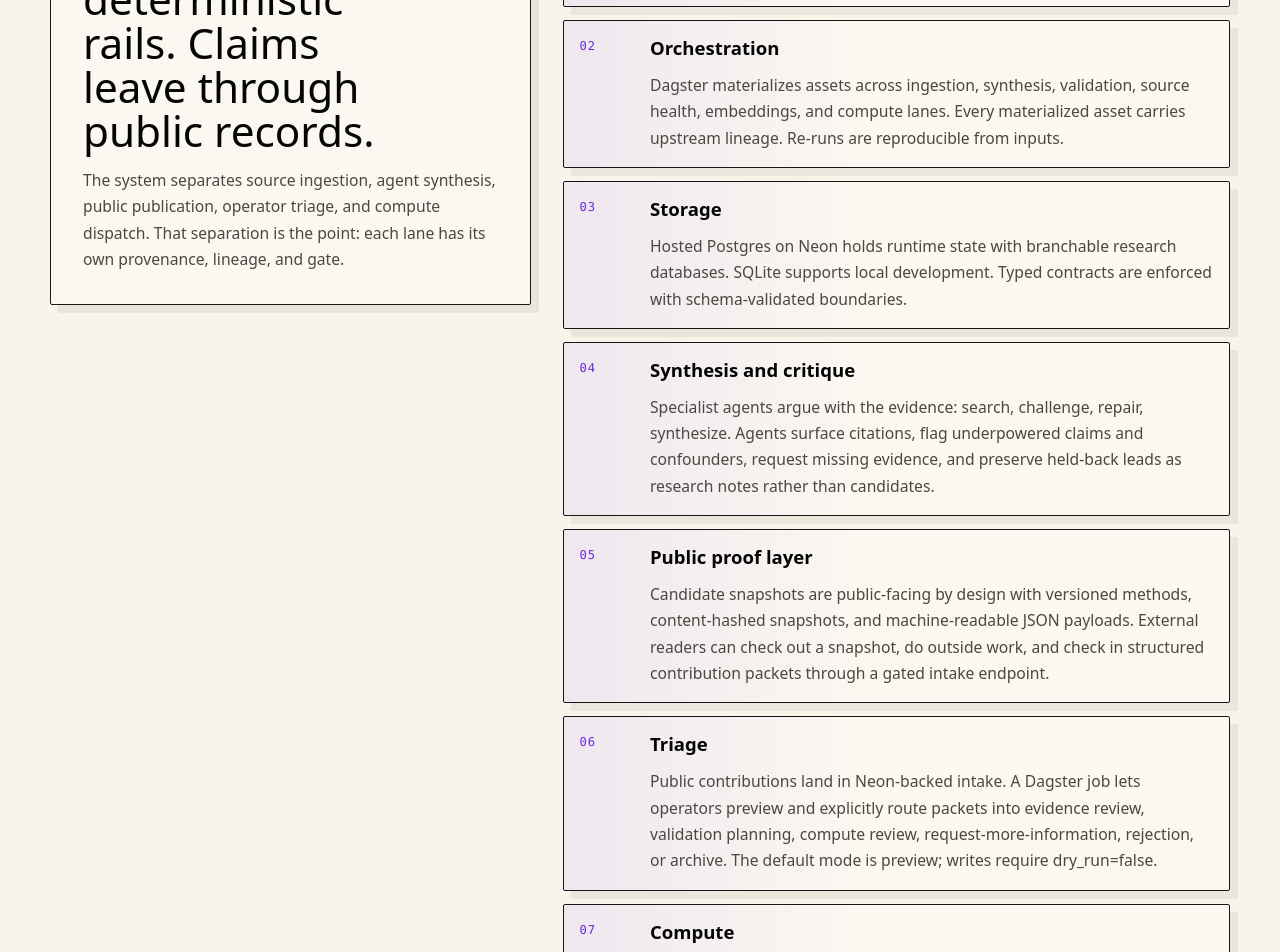
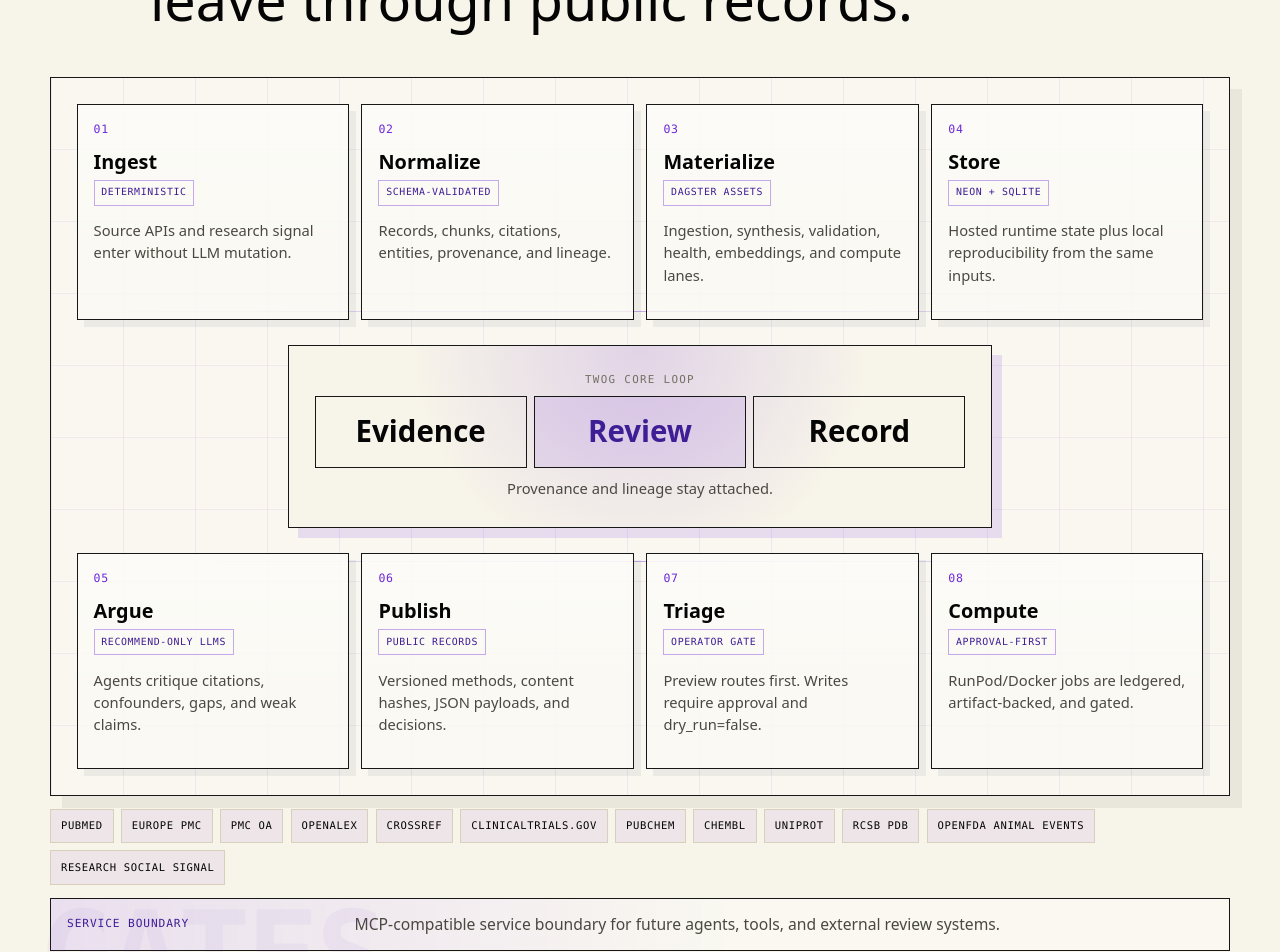
Before and after one commit to chasepenelli/twog, a Next.js app in the folder twog/: page /architecture in a window 1280 px wide. Shown: the part 800-1752 px from the top of the page. Built offline with nearby package versions, Linux system fonts and the light colour scheme.

Commit message:
Make architecture page visual

```diff
--- a/twog/app/architecture/page.tsx
+++ b/twog/app/architecture/page.tsx
@@ -1,52 +1,67 @@
-const architectureSections = [
+const architectureNodes = [
   {
     step: '01',
-    label: 'Ingestion',
-    detail:
-      'Structured harvesters pull PubChem, ChEMBL, UniProt, RCSB PDB, OpenFDA animal adverse events, PubMed, Europe PMC, PMC OA, OpenAlex, Crossref, ClinicalTrials.gov, and monitored research social signal. Sources are pulled idempotently, normalized into typed research records, and chunked deterministically. LLMs are not in the ingestion path.',
+    label: 'Ingest',
+    mode: 'deterministic',
+    detail: 'Source APIs and research signal enter without LLM mutation.',
   },
   {
     step: '02',
-    label: 'Orchestration',
-    detail:
-      'Dagster materializes assets across ingestion, synthesis, validation, source health, embeddings, and compute lanes. Every materialized asset carries upstream lineage. Re-runs are reproducible from inputs.',
+    label: 'Normalize',
+    mode: 'schema-validated',
+    detail: 'Records, chunks, citations, entities, provenance, and lineage.',
   },
   {
     step: '03',
-    label: 'Storage',
-    detail:
-      'Hosted Postgres on Neon holds runtime state with branchable research databases. SQLite supports local development. Typed contracts are enforced with schema-validated boundaries.',
+    label: 'Materialize',
+    mode: 'Dagster assets',
+    detail: 'Ingestion, synthesis, validation, health, embeddings, and compute lanes.',
   },
   {
     step: '04',
-    label: 'Synthesis and critique',
-    detail:
-      'Specialist agents argue with the evidence: search, challenge, repair, synthesize. Agents surface citations, flag underpowered claims and confounders, request missing evidence, and preserve held-back leads as research notes rather than candidates.',
+    label: 'Store',
+    mode: 'Neon + SQLite',
+    detail: 'Hosted runtime state plus local reproducibility from the same inputs.',
   },
   {
     step: '05',
-    label: 'Public proof layer',
-    detail:
-      'Candidate snapshots are public-facing by design with versioned methods, content-hashed snapshots, and machine-readable JSON payloads. External readers can check out a snapshot, do outside work, and check in structured contribution packets through a gated intake endpoint.',
+    label: 'Argue',
+    mode: 'recommend-only LLMs',
+    detail: 'Agents critique citations, confounders, gaps, and weak claims.',
   },
   {
     step: '06',
-    label: 'Triage',
-    detail:
-      'Public contributions land in Neon-backed intake. A Dagster job lets operators preview and explicitly route packets into evidence review, validation planning, compute review, request-more-information, rejection, or archive. The default mode is preview; writes require dry_run=false.',
+    label: 'Publish',
+    mode: 'public records',
+    detail: 'Versioned methods, content hashes, JSON payloads, and decisions.',
   },
   {
     step: '07',
-    label: 'Compute',
-    detail:
-      'RunPod-backed Docker workers run computational tasks, including MD smoke tests, behind approval-first gating. Compute jobs are ledgered with artifact persistence. GPU work is not initiated by public contribution.',
+    label: 'Triage',
+    mode: 'operator gate',
+    detail: 'Preview routes first. Writes require approval and dry_run=false.',
   },
   {
     step: '08',
-    label: 'Service boundary',
-    detail:
-      'An MCP-compatible service surface is planned for future agent and tool consumption. TWOG is designed to be readable by other AI systems, not just human readers.',
+    label: 'Compute',
+    mode: 'approval-first',
+    detail: 'RunPod/Docker jobs are ledgered, artifact-backed, and gated.',
   },
+] as const;
+
+const sourceTags = [
+  'PubMed',
+  'Europe PMC',
+  'PMC OA',
+  'OpenAlex',
+  'Crossref',
+  'ClinicalTrials.gov',
+  'PubChem',
+  'ChEMBL',
+  'UniProt',
+  'RCSB PDB',
+  'OpenFDA animal events',
+  'research social signal',
 ] as const;
 
 const boundaries = [
@@ -74,6 +89,22 @@ const stack = [
   'MCP service boundary',
 ] as const;
 
+const serviceBoundary =
+  'MCP-compatible service boundary for future agents, tools, and external review systems.';
+
+function ArchitectureNode({ node }: { node: (typeof architectureNodes)[number] }) {
+  return (
+    <article className="architecture-node">
+      <code>{node.step}</code>
+      <div>
+        <h3>{node.label}</h3>
+        <span>{node.mode}</span>
+      </div>
+      <p>{node.detail}</p>
+    </article>
+  );
+}
+
 export const metadata = {
   title: 'Architecture — TWOG',
   description:
@@ -88,8 +119,8 @@ export default function ArchitecturePage() {
           <p className="section-kicker">System architecture</p>
           <h1>Architecture</h1>
           <p>
-            TWOG runs as a Dagster asset graph over typed research contracts, with
-            deterministic ingestion, versioned methods, and operator-gated writes.
+            TWOG is a research engine with typed lanes, versioned methods, public
+            records, and operator-gated writes.
           </p>
         </div>
         <aside className="method-status-card architecture-status-card">
@@ -98,25 +129,43 @@ export default function ArchitecturePage() {
         </aside>
       </section>
 
-      <section className="method-protocol architecture-protocol">
-        <article className="method-thesis">
+      <section className="architecture-map-section">
+        <div className="section-heading layered-heading" data-layer="SYSTEM MAP">
           <p className="section-kicker">System shape</p>
           <h2>Evidence enters through deterministic rails. Claims leave through public records.</h2>
-          <p>
-            The system separates source ingestion, agent synthesis, public publication,
-            operator triage, and compute dispatch. That separation is the point: each
-            lane has its own provenance, lineage, and gate.
-          </p>
-        </article>
+        </div>
 
-        <div className="method-flow-list architecture-flow-list" aria-label="TWOG architecture layers">
-          {architectureSections.map((item) => (
-            <article key={item.step}>
-              <span>{item.step}</span>
-              <h3>{item.label}</h3>
-              <p>{item.detail}</p>
-            </article>
+        <div className="architecture-map-shell" aria-label="TWOG architecture system map">
+          <div className="architecture-node-grid">
+            {architectureNodes.slice(0, 4).map((node) => (
+              <ArchitectureNode node={node} key={node.step} />
+            ))}
+          </div>
+
+          <div className="architecture-core" aria-label="TWOG architecture core">
+            <span>TWOG core loop</span>
+            <strong>Evidence</strong>
+            <em>Review</em>
+            <strong>Record</strong>
+            <p>Provenance and lineage stay attached.</p>
+          </div>
+
+          <div className="architecture-node-grid">
+            {architectureNodes.slice(4).map((node) => (
+              <ArchitectureNode node={node} key={node.step} />
+            ))}
+          </div>
+        </div>
+
+        <div className="architecture-source-band" aria-label="TWOG source rails">
+          {sourceTags.map((source) => (
+            <span key={source}>{source}</span>
           ))}
+        </div>
+
+        <div className="architecture-service-band">
+          <span>Service boundary</span>
+          <p>{serviceBoundary}</p>
         </div>
       </section>
 
--- a/twog/app/globals.css
+++ b/twog/app/globals.css
@@ -1527,10 +1527,212 @@ section {
   text-wrap: balance;
 }
 
-.architecture-flow-list article {
+.architecture-map-section,
+.architecture-boundaries-section,
+.architecture-stack {
+  max-width: 1180px;
+  margin: 0 auto;
+}
+
+.architecture-map-section .section-heading {
+  max-width: 980px;
+  margin-bottom: clamp(1.5rem, 4vw, 3rem);
+}
+
+.architecture-map-shell {
+  position: relative;
+  display: grid;
+  gap: clamp(1rem, 2.4vw, 1.6rem);
+  padding: clamp(1rem, 2.6vw, 1.6rem);
+  border: 1px solid var(--line-strong);
   background:
-    linear-gradient(90deg, rgba(109, 40, 217, 0.08), transparent 44%),
+    linear-gradient(90deg, rgba(109, 40, 217, 0.08) 1px, transparent 1px),
+    linear-gradient(0deg, rgba(109, 40, 217, 0.06) 1px, transparent 1px),
+    rgba(251, 250, 244, 0.68);
+  background-size: 4.5rem 4.5rem;
+  box-shadow: 12px 12px 0 rgba(5, 5, 5, 0.06);
+  overflow: hidden;
+}
+
+.architecture-map-shell::before,
+.architecture-map-shell::after {
+  content: "";
+  position: absolute;
+  left: clamp(1rem, 2.6vw, 1.6rem);
+  right: clamp(1rem, 2.6vw, 1.6rem);
+  height: 1px;
+  background: linear-gradient(90deg, transparent, var(--accent-line), transparent);
+  pointer-events: none;
+}
+
+.architecture-map-shell::before {
+  top: 32.5%;
+}
+
+.architecture-map-shell::after {
+  bottom: 32.5%;
+}
+
+.architecture-node-grid {
+  position: relative;
+  z-index: 1;
+  display: grid;
+  grid-template-columns: repeat(4, minmax(0, 1fr));
+  gap: 0.8rem;
+}
+
+.architecture-node {
+  display: grid;
+  gap: 0.85rem;
+  align-content: start;
+  min-height: 13.5rem;
+  padding: 1rem;
+  border: 1px solid var(--line-strong);
+  background:
+    linear-gradient(180deg, rgba(255, 255, 255, 0.42), transparent 72%),
     var(--architecture-card-bg);
+  box-shadow: 7px 7px 0 rgba(5, 5, 5, 0.05);
+}
+
+.architecture-node code,
+.architecture-source-band span,
+.architecture-stack-list span {
+  font-family: var(--font-mono);
+  letter-spacing: 0.06em;
+  text-transform: uppercase;
+}
+
+.architecture-node code {
+  color: var(--purple);
+  font-size: 0.72rem;
+}
+
+.architecture-node h3 {
+  font-size: clamp(1.15rem, 1.55vw, 1.45rem);
+  font-weight: 600;
+  line-height: 1.05;
+}
+
+.architecture-node span {
+  display: inline-flex;
+  width: fit-content;
+  margin-top: 0.45rem;
+  padding: 0.28rem 0.42rem;
+  border: 1px solid var(--accent-line);
+  color: var(--violet);
+  font-family: var(--font-mono);
+  font-size: 0.62rem;
+  letter-spacing: 0.06em;
+  text-transform: uppercase;
+}
+
+.architecture-node p {
+  color: var(--muted-ink);
+  font-size: 0.92rem;
+  line-height: 1.52;
+}
+
+.architecture-core {
+  position: relative;
+  z-index: 2;
+  display: grid;
+  grid-template-columns: repeat(3, minmax(0, 1fr));
+  gap: 0.45rem;
+  align-items: center;
+  justify-self: center;
+  width: min(100%, 44rem);
+  min-height: 10rem;
+  padding: clamp(1rem, 2.4vw, 1.6rem);
+  border: 1px solid var(--line-strong);
+  background:
+    radial-gradient(circle at 50% 0%, rgba(109, 40, 217, 0.16), transparent 58%),
+    var(--paper);
+  box-shadow: 10px 10px 0 rgba(109, 40, 217, 0.13);
+  text-align: center;
+}
+
+.architecture-core span,
+.architecture-core p {
+  grid-column: 1 / -1;
+}
+
+.architecture-core span {
+  color: var(--soft-ink);
+  font-family: var(--font-mono);
+  font-size: 0.68rem;
+  letter-spacing: 0.12em;
+  text-transform: uppercase;
+}
+
+.architecture-core strong,
+.architecture-core em {
+  display: grid;
+  place-items: center;
+  min-height: 4.5rem;
+  border: 1px solid var(--line-strong);
+  color: var(--foreground);
+  font-size: clamp(1.25rem, 2.3vw, 2.25rem);
+  font-style: normal;
+  font-weight: 600;
+  line-height: 1;
+}
+
+.architecture-core em {
+  background: var(--accent-soft);
+  color: var(--violet);
+}
+
+.architecture-core p {
+  margin: 0;
+  color: var(--muted-ink);
+  font-size: 0.92rem;
+}
+
+.architecture-source-band {
+  display: flex;
+  flex-wrap: wrap;
+  gap: 0.45rem;
+  margin-top: 0.8rem;
+}
+
+.architecture-service-band {
+  display: grid;
+  grid-template-columns: minmax(10rem, 0.32fr) minmax(0, 1fr);
+  gap: 0.8rem;
+  align-items: center;
+  margin-top: 0.8rem;
+  padding: 0.9rem 1rem;
+  border: 1px solid var(--line-strong);
+  background:
+    linear-gradient(90deg, rgba(109, 40, 217, 0.12), transparent 58%),
+    rgba(251, 250, 244, 0.78);
+}
+
+.architecture-service-band span {
+  color: var(--violet);
+  font-family: var(--font-mono);
+  font-size: 0.7rem;
+  letter-spacing: 0.08em;
+  text-transform: uppercase;
+}
+
+.architecture-service-band p {
+  margin: 0;
+  color: var(--muted-ink);
+  font-size: clamp(0.98rem, 1.2vw, 1.08rem);
+  line-height: 1.45;
+}
+
+.architecture-source-band span,
+.architecture-stack-list span {
+  display: inline-flex;
+  align-items: center;
+  min-height: 2.15rem;
+  padding: 0.45rem 0.62rem;
+  border: 1px solid var(--line);
+  background: rgba(109, 40, 217, 0.07);
+  color: var(--foreground);
+  font-size: 0.66rem;
 }
 
 .architecture-boundary-grid {
@@ -1543,7 +1745,7 @@ section {
   display: grid;
   gap: 0.8rem;
   align-content: start;
-  min-height: 15rem;
+  min-height: 12rem;
   padding: clamp(1rem, 2vw, 1.3rem);
   border: 1px solid var(--line-strong);
   border-radius: 2px;
@@ -1564,8 +1766,7 @@ section {
 }
 
 .architecture-stack {
-  max-width: 1180px;
-  margin: clamp(3rem, 6vw, 5rem) auto 0;
+  margin-top: clamp(3rem, 6vw, 5rem);
 }
 
 .architecture-stack-list {
@@ -1573,20 +1774,6 @@ section {
   flex-wrap: wrap;
   gap: 0.6rem;
   margin-top: 1rem;
-}
-
-.architecture-stack-list span {
-  display: inline-flex;
-  align-items: center;
-  min-height: 2.4rem;
-  padding: 0.55rem 0.75rem;
-  border: 1px solid var(--line);
-  background: rgba(109, 40, 217, 0.08);
-  color: var(--foreground);
-  font-family: var(--font-mono);
-  font-size: 0.72rem;
-  letter-spacing: 0.05em;
-  text-transform: uppercase;
 }
 
 .method-payload-section {
@@ -3574,6 +3761,14 @@ section {
     grid-template-columns: repeat(2, minmax(0, 1fr));
   }
 
+  .architecture-node-grid {
+    grid-template-columns: repeat(2, minmax(0, 1fr));
+  }
+
+  .architecture-node {
+    min-height: 11rem;
+  }
+
   .payload-endpoint-grid,
   .payload-explainer {
     grid-template-columns: 1fr;
@@ -3650,11 +3845,28 @@ section {
     grid-template-columns: 1fr;
   }
 
+  .architecture-node-grid,
+  .architecture-core,
+  .architecture-service-band {
+    grid-template-columns: 1fr;
+  }
+
+  .architecture-map-shell::before,
+  .architecture-map-shell::after {
+    display: none;
+  }
+
+  .architecture-core strong,
+  .architecture-core em {
+    min-height: 3.6rem;
+  }
+
   .method-flow-list article span {
     grid-row: auto;
   }
 
   .method-audit-grid article,
+  .architecture-node,
   .architecture-boundary-grid article {
     min-height: auto;
   }
```
